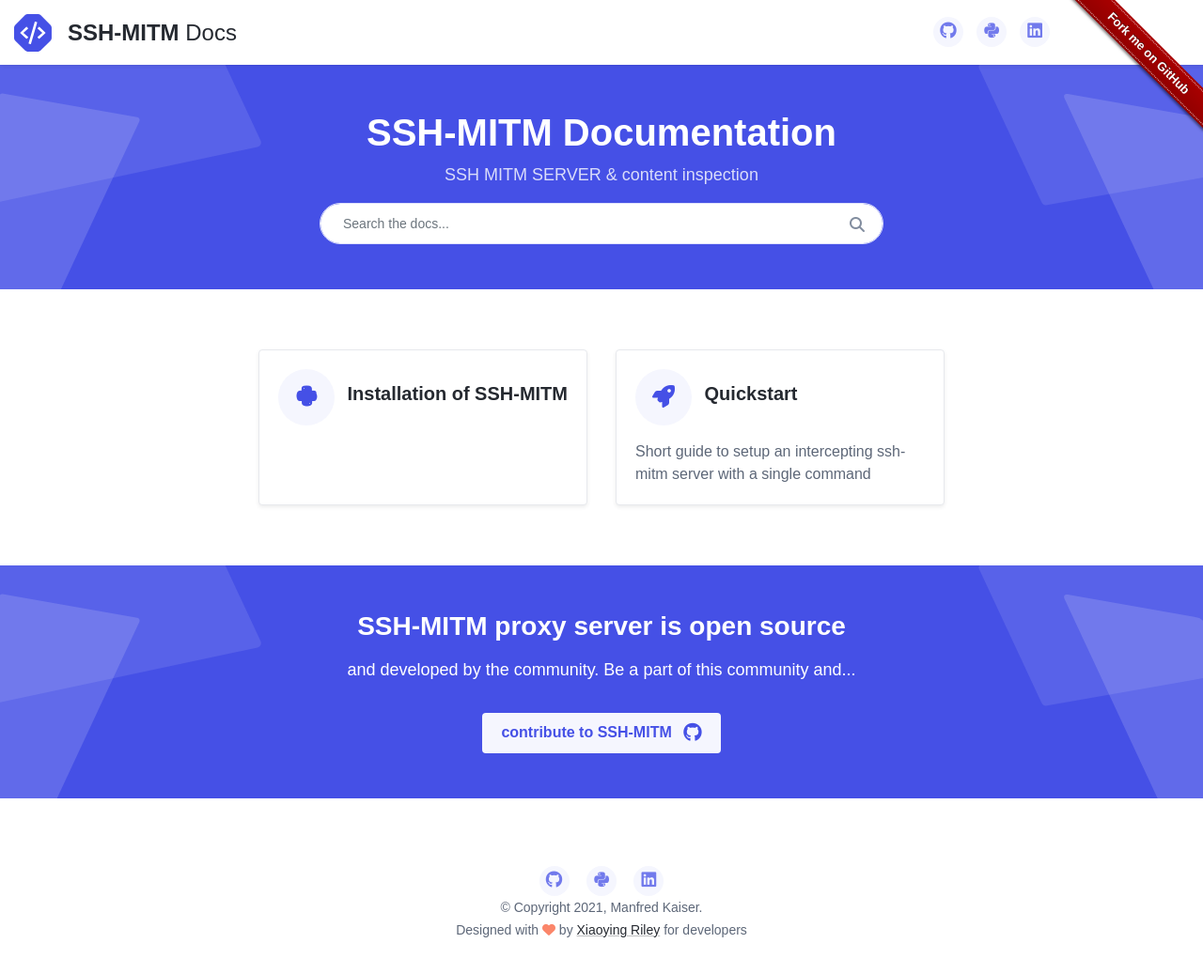
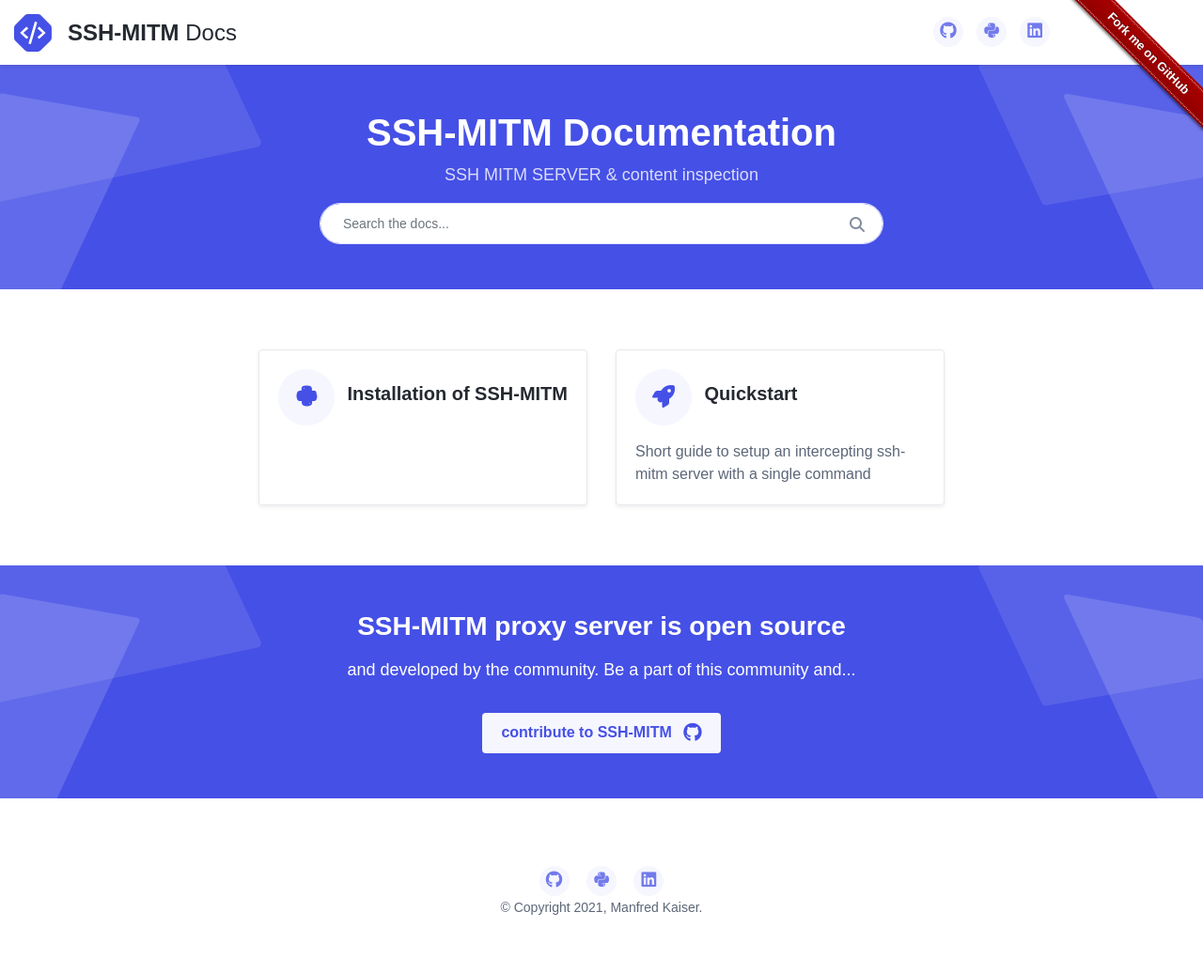
Before and after one commit to ssh-mitm/ssh-mitm, a Sphinx documentation site: the page built from doc/index.rst, in a window 1280 px wide and 1050 px high. Shown: the top 1037 px of the window at 94% size. Built offline with Sphinx 7.4.7, drawn with Linux system fonts in a browser that asks for light colours; nearby versions of some CDN libraries.

Commit message:
updated theme

```diff
--- a/doc/_templates/includes/footer.html
+++ b/doc/_templates/includes/footer.html
@@ -10,8 +10,7 @@
                 {% trans path=pathto('copyright'), copyright=copyright|e %}&#169; <a href="{{ path }}">Copyright</a> {{ copyright }}.{% endtrans %}
             {%- else %}
                 {% trans copyright=copyright|e %}&#169; Copyright {{ copyright }}.{% endtrans %}
-            {%- endif %}<br/>
-            Designed with <i class="fas fa-heart" style="color: #fb866a;"></i> by <a class="theme-link" href="http://themes.3rdwavemedia.com" target="_blank">Xiaoying Riley</a> for developers
+            {%- endif %}
         </small>
     </div>
 </footer>
--- a/doc/_templates/layout.html
+++ b/doc/_templates/layout.html
@@ -13,7 +13,7 @@
     <link rel="shortcut icon" href="favicon.ico">
 
     <link rel="stylesheet" href="https://stackpath.bootstrapcdn.com/bootstrap/4.3.1/css/bootstrap.min.css" integrity="sha384-ggOyR0iXCbMQv3Xipma34MD+dH/1fQ784/j6cY/iJTQUOhcWr7x9JvoRxT2MZw1T" crossorigin="anonymous">
-    <script src="https://kit.fontawesome.com/df034fdb97.js" integrity="sha384-qvetCEztepV929nJ/7x2Tq9lEf9B/rXhUPx4zlhIL5eDKEZfpwa8BHFGSY0B4dxK" crossorigin="anonymous"></script>
+    <script src="https://kit.fontawesome.com/df034fdb97.js" crossorigin="anonymous"></script>
 
     <!-- Theme CSS -->
 	<link id="theme-style" rel="stylesheet" href="_static/pygments.css">
```
